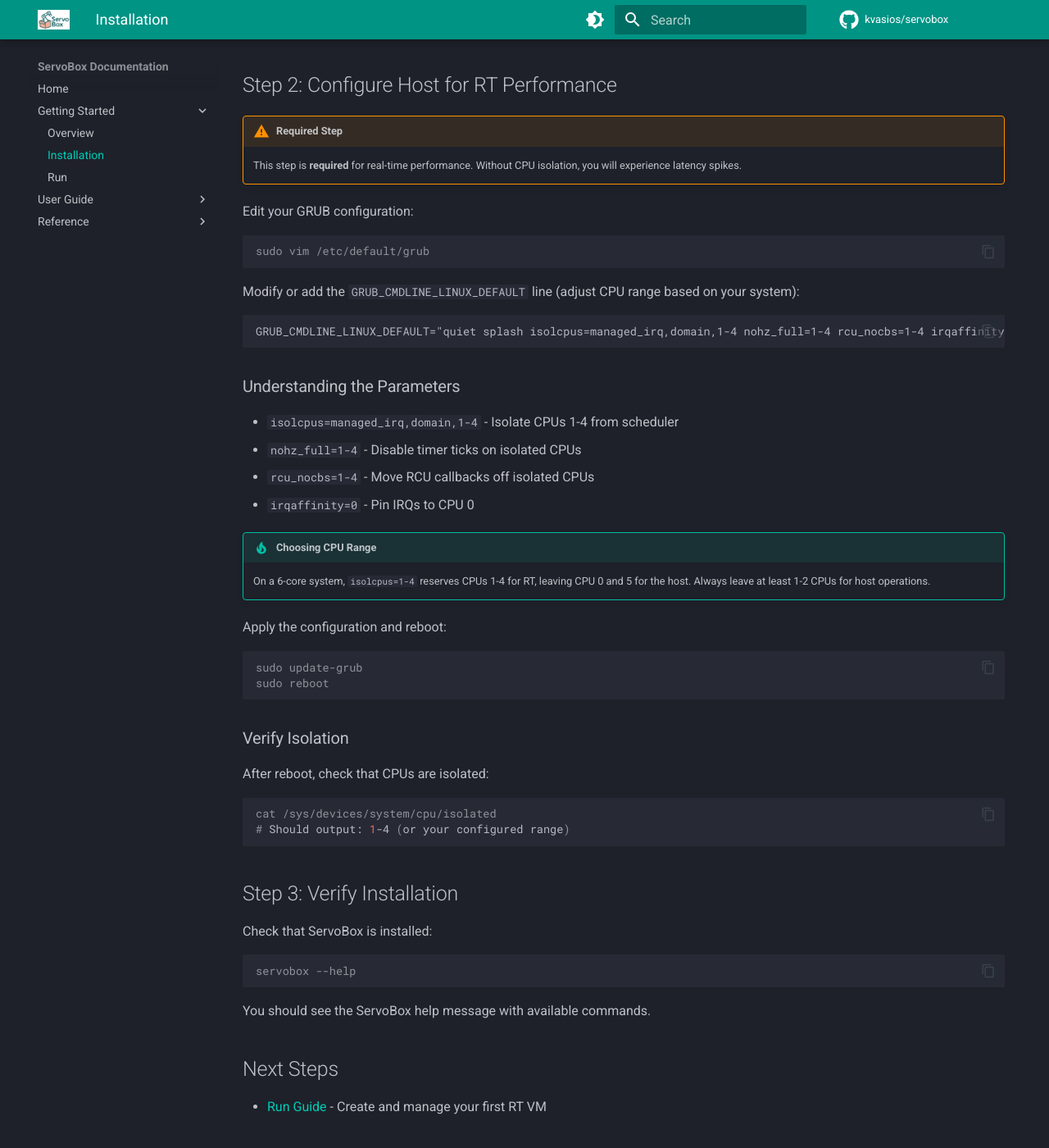
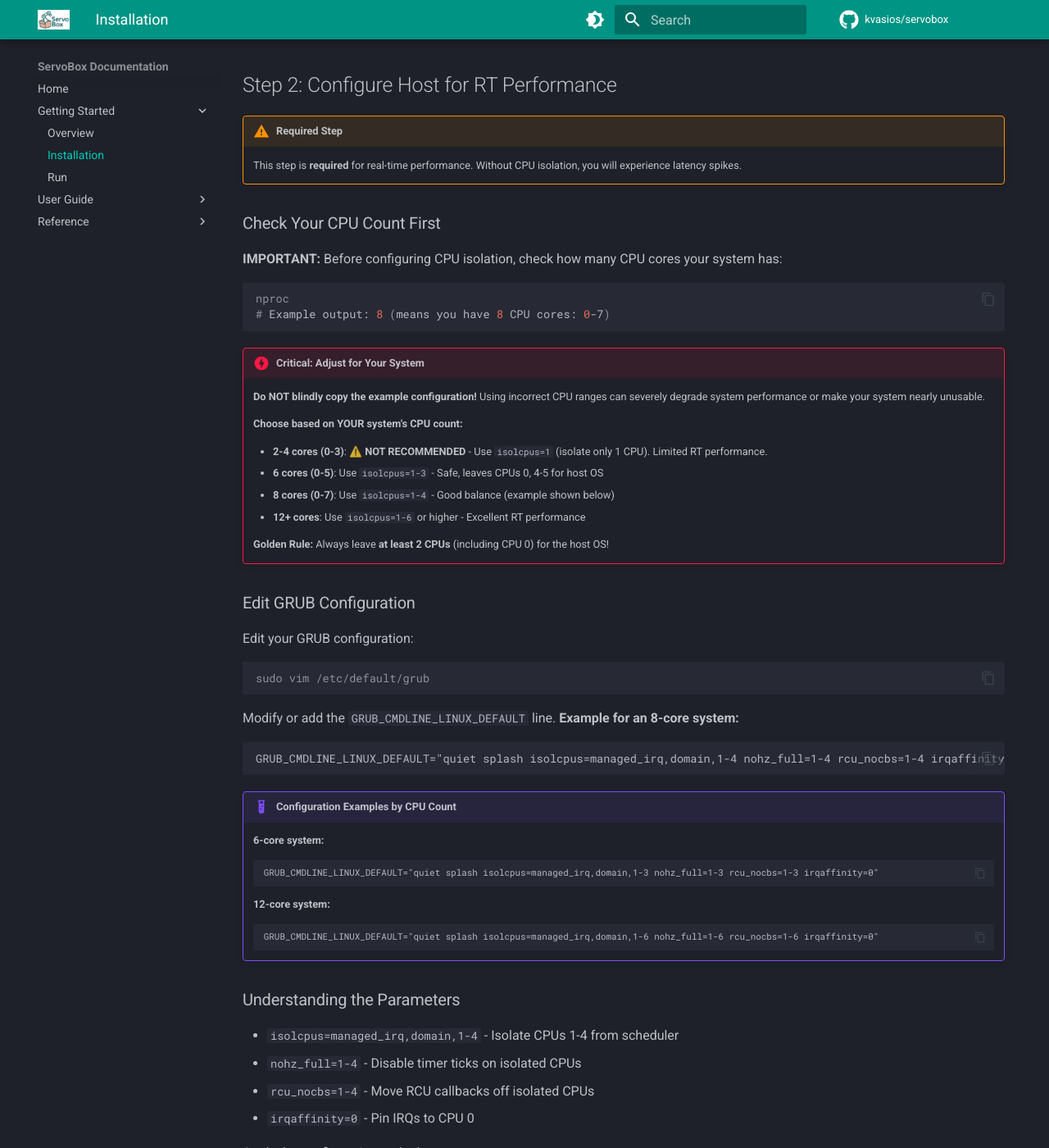
Before and after one commit to kvasios/servobox, an MkDocs documentation site: the page built from docs/content/getting-started/installation.md, in a window 1280 px wide and 1400 px high, scrolled down 1534 px. Shown: the whole window at 82% size. Built offline with MkDocs 1.6.1 and Material for MkDocs 9.7.7, drawn with Linux system fonts in a browser that asks for light colours; comment, search, counter and statistics services are not loaded.

Commit message:
fix: Workflow checkout order and improved CPU isolation docs
- Fix release workflow to checkout main before generating APT files
  This prevents 'local changes would be overwritten' error
- Add detailed CPU isolation warnings and examples for different core counts
- Emphasize importance of adjusting isolcpus based on system specs

````diff
--- a/docs/content/getting-started/installation.md
+++ b/docs/content/getting-started/installation.md
@@ -75,17 +75,51 @@ sudo dpkg -i ../servobox_*.deb
 !!! warning "Required Step"
     This step is **required** for real-time performance. Without CPU isolation, you will experience latency spikes.
 
+### Check Your CPU Count First
+
+**IMPORTANT:** Before configuring CPU isolation, check how many CPU cores your system has:
+
+```console
+nproc
+# Example output: 8 (means you have 8 CPU cores: 0-7)
+```
+
+!!! danger "Critical: Adjust for Your System"
+    **Do NOT blindly copy the example configuration!** Using incorrect CPU ranges can severely degrade system performance or make your system nearly unusable.
+
+    **Choose based on YOUR system's CPU count:**
+
+    - **2-4 cores (0-3)**: ⚠️ **NOT RECOMMENDED** - Use `isolcpus=1` (isolate only 1 CPU). Limited RT performance.
+    - **6 cores (0-5)**: Use `isolcpus=1-3` - Safe, leaves CPUs 0, 4-5 for host OS
+    - **8 cores (0-7)**: Use `isolcpus=1-4` - Good balance (example shown below)
+    - **12+ cores**: Use `isolcpus=1-6` or higher - Excellent RT performance
+
+    **Golden Rule:** Always leave **at least 2 CPUs** (including CPU 0) for the host OS!
+
+### Edit GRUB Configuration
+
 Edit your GRUB configuration:
 
 ```console
 sudo vim /etc/default/grub
 ```
 
-Modify or add the `GRUB_CMDLINE_LINUX_DEFAULT` line (adjust CPU range based on your system):
+Modify or add the `GRUB_CMDLINE_LINUX_DEFAULT` line. **Example for an 8-core system:**
 
 ```text
 GRUB_CMDLINE_LINUX_DEFAULT="quiet splash isolcpus=managed_irq,domain,1-4 nohz_full=1-4 rcu_nocbs=1-4 irqaffinity=0"
 ```
+
+!!! example "Configuration Examples by CPU Count"
+    **6-core system:**
+    ```
+    GRUB_CMDLINE_LINUX_DEFAULT="quiet splash isolcpus=managed_irq,domain,1-3 nohz_full=1-3 rcu_nocbs=1-3 irqaffinity=0"
+    ```
+
+    **12-core system:**
+    ```
+    GRUB_CMDLINE_LINUX_DEFAULT="quiet splash isolcpus=managed_irq,domain,1-6 nohz_full=1-6 rcu_nocbs=1-6 irqaffinity=0"
+    ```
 
 ### Understanding the Parameters
 
@@ -93,10 +127,6 @@ GRUB_CMDLINE_LINUX_DEFAULT="quiet splash isolcpus=managed_irq,domain,1-4 nohz_fu
 - `nohz_full=1-4` - Disable timer ticks on isolated CPUs
 - `rcu_nocbs=1-4` - Move RCU callbacks off isolated CPUs
 - `irqaffinity=0` - Pin IRQs to CPU 0
-
-!!! tip "Choosing CPU Range"
-    On a 6-core system, `isolcpus=1-4` reserves CPUs 1-4 for RT, leaving CPU 0 and 5 for the host.
-    Always leave at least 1-2 CPUs for host operations.
 
 Apply the configuration and reboot:
 
````
Also changed, not shown: docs/content/index.md (+13 -5 lines), README.md, 1 other file.
